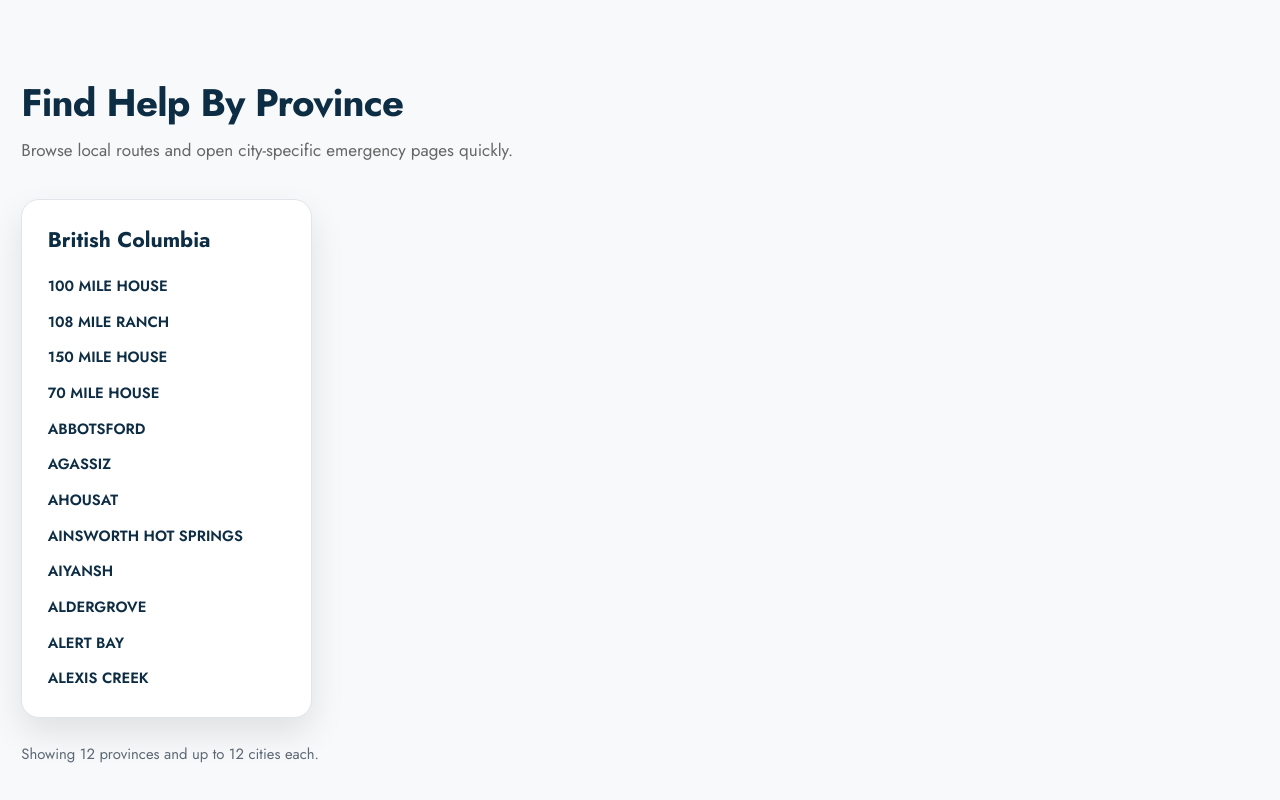
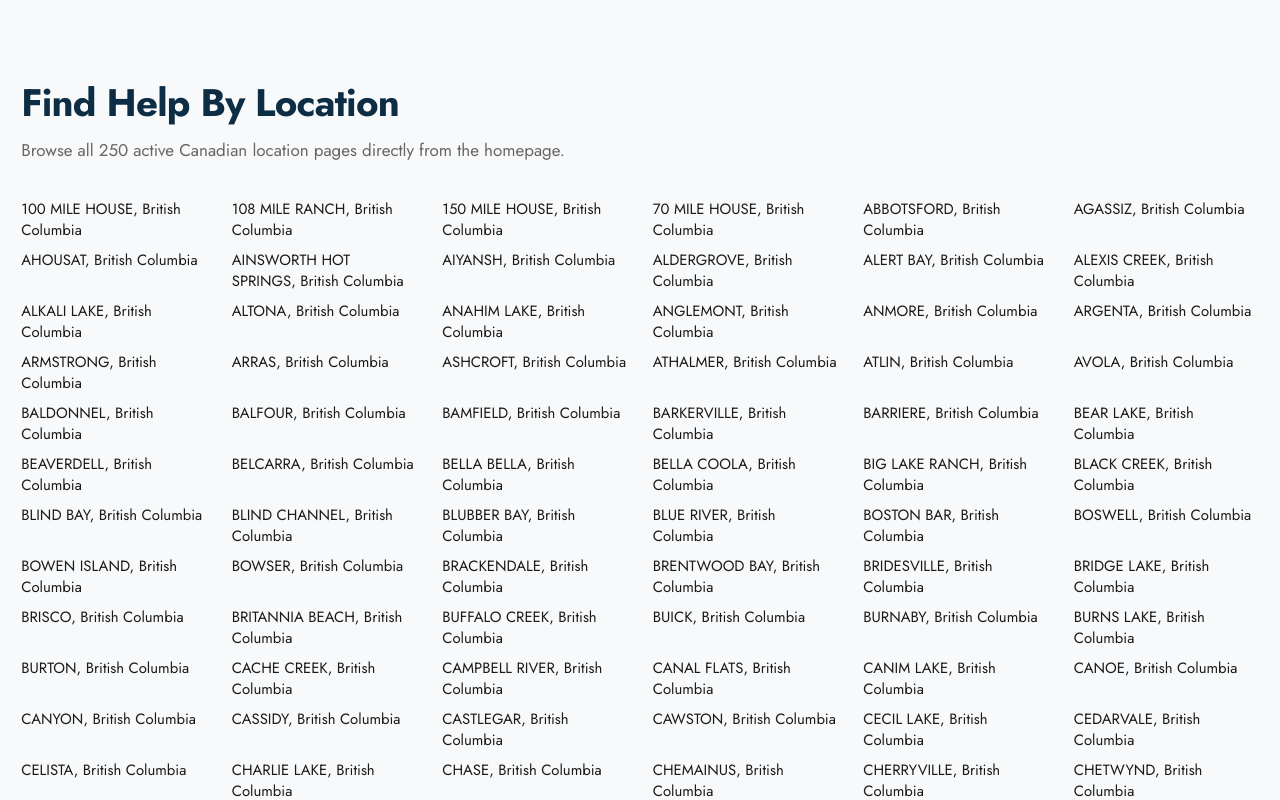
Before and after one commit to otikojairus/proofresponse, a Next.js app: page / in a window 1280 px wide. Shown: the part 3060-3860 px from the top of the page. Built offline with nearby package versions, Linux system fonts and the light colour scheme; no server answers.

Commit message:
chore:Added 250 canadaian location

```diff
--- a/app/page.tsx
+++ b/app/page.tsx
@@ -1,7 +1,7 @@
 import type { Metadata } from "next";
 import Link from "next/link";
 import { JsonLd } from "@/components/json-ld";
-import { LOCATION_PAGES, SERVICES, SERVICE_ORDER, getStates, type ServiceSlug } from "@/lib/restoration-data";
+import { LOCATION_PAGES, SERVICES, SERVICE_ORDER, type ServiceSlug } from "@/lib/restoration-data";
 import {
   EMERGENCY_PHONE_DISPLAY,
   EMERGENCY_PHONE_E164,
@@ -12,8 +12,6 @@ import {
 
 const primaryService = SERVICES["water-damage"];
 const featuredLocations = LOCATION_PAGES.slice(0, 8);
-const HOMEPAGE_STATE_LIMIT = 12;
-const HOMEPAGE_CITIES_PER_STATE = 12;
 
 export const metadata: Metadata = {
   title: "24/7 Emergency Restoration Support Across Canada",
@@ -42,18 +40,8 @@ export const metadata: Metadata = {
 };
 
 export default function Home() {
-  const states = getStates().slice(0, HOMEPAGE_STATE_LIMIT);
   const canadaLocationCount = LOCATION_PAGES.filter((location) => location.countryName === "Canada").length;
   const totalLocationCount = LOCATION_PAGES.length;
-  const stateToCities = new Map<string, (typeof LOCATION_PAGES)[number][]>();
-  for (const location of LOCATION_PAGES) {
-    const current = stateToCities.get(location.stateSlug);
-    if (current) {
-      current.push(location);
-    } else {
-      stateToCities.set(location.stateSlug, [location]);
-    }
-  }
 
   const organizationSchema = {
     "@context": "https://schema.org",
@@ -328,30 +316,19 @@ export default function Home() {
 
         <section className="iris-section iris-section-muted">
           <div className="iris-container">
-            <h2 className="iris-title">Find Help By Province</h2>
-            <p className="iris-subtitle">Browse local routes and open city-specific emergency pages quickly.</p>
-            <div className="mt-8 grid gap-6 md:grid-cols-2 xl:grid-cols-4">
-              {states.map((state) => {
-                const stateCities = stateToCities.get(state.slug)?.slice(0, HOMEPAGE_CITIES_PER_STATE) ?? [];
-                return (
-                  <div key={state.slug} className="iris-card iris-card-pad">
-                    <h3 className="text-xl font-bold text-[#0d2d44]">{state.name}</h3>
-                    <ul className="mt-4 space-y-2">
-                      {stateCities.map((city) => (
-                        <li key={city.citySlug}>
-                          <Link className="iris-link text-sm" href={`/${state.slug}/${city.citySlug}/water-damage`}>
-                            {city.cityName}
-                          </Link>
-                        </li>
-                      ))}
-                    </ul>
-                  </div>
-                );
-              })}
+            <h2 className="iris-title">Find Help By Location</h2>
+            <p className="iris-subtitle">Browse all {totalLocationCount} active Canadian location pages directly from the homepage.</p>
+            <div className="mt-8 grid gap-x-6 gap-y-2 md:grid-cols-3 xl:grid-cols-6">
+              {LOCATION_PAGES.map((location) => (
+                <Link
+                  key={`${location.stateSlug}-${location.citySlug}`}
+                  className="text-sm text-[#0d2d44] transition hover:text-[#1e4a63] hover:underline"
+                  href={`/${location.stateSlug}/${location.citySlug}/water-damage`}
+                >
+                  {location.cityName}, {location.stateName}
+                </Link>
+              ))}
             </div>
-            <p className="mt-6 text-sm text-[#5c6875]">
-              Showing {HOMEPAGE_STATE_LIMIT} provinces and up to {HOMEPAGE_CITIES_PER_STATE} cities each.
-            </p>
           </div>
         </section>
 
```
